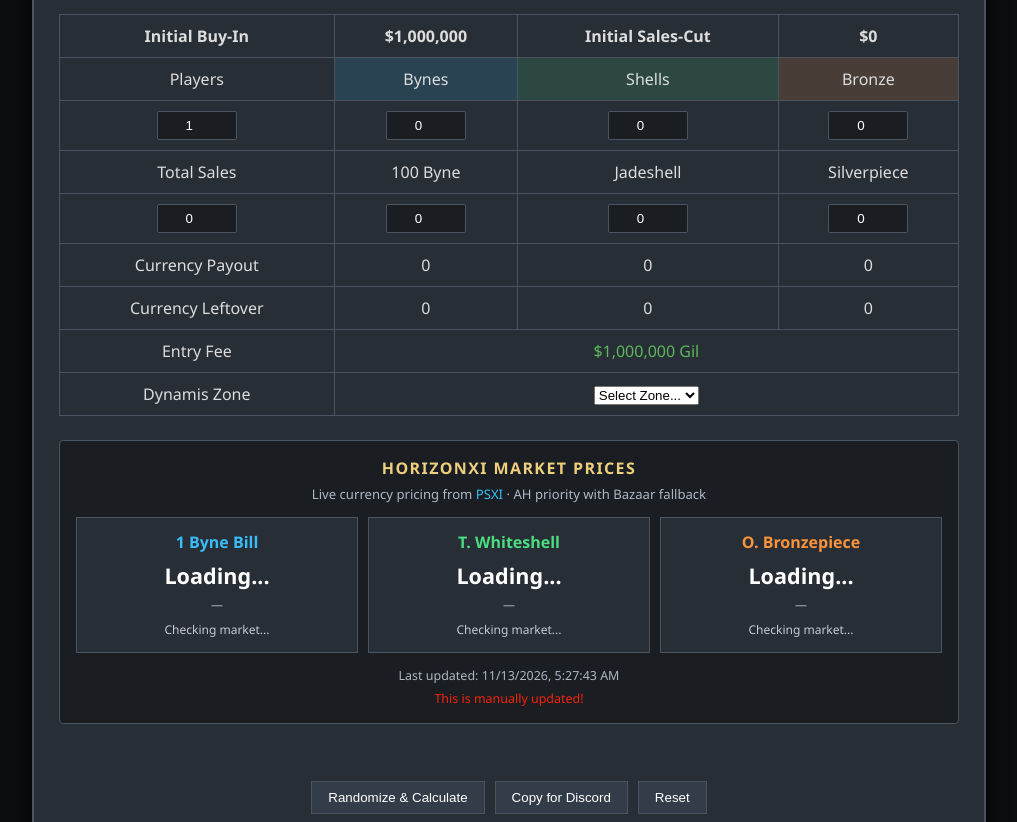
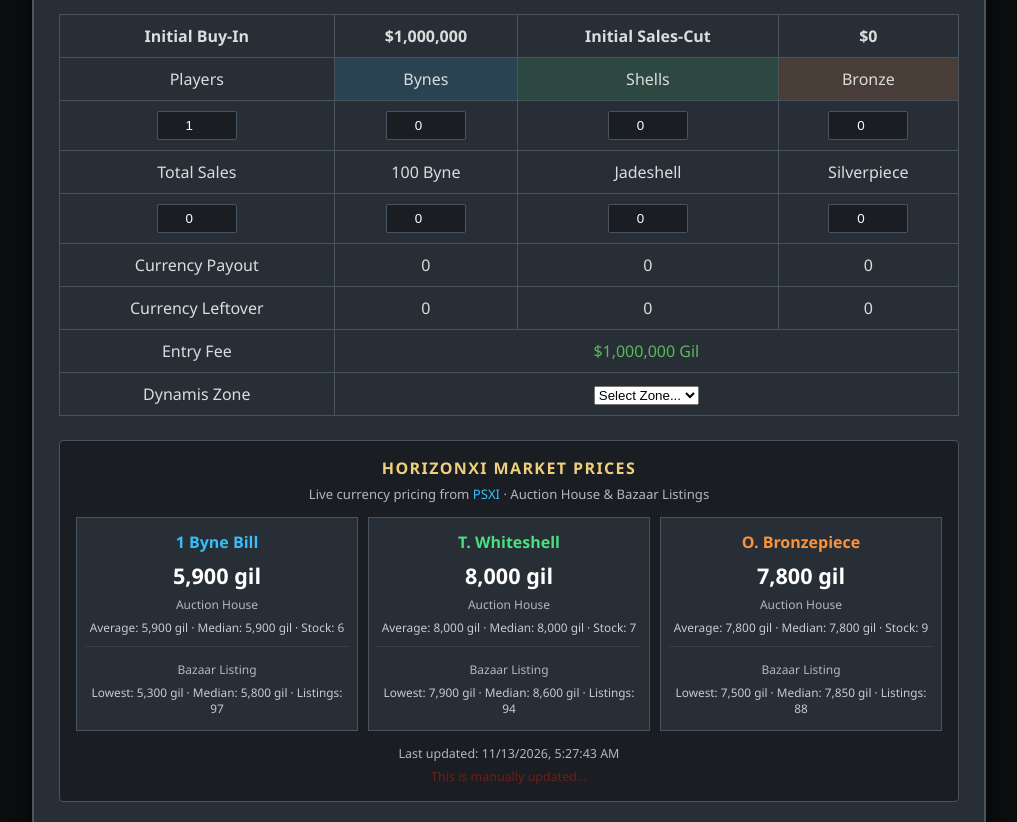
Before and after one commit to Mr-Sithel/Dynamis-Calculator, a plain HTML site: page index.html in a window 1280 px wide. Shown: the part 130-952 px from the top of the page, without its empty margins (131-1148 px from the left). Drawn offline with Linux system fonts and the light colour scheme.

Commit message:
Update Version 1.8.1

```diff
--- a/index.html
+++ b/index.html
@@ -163,10 +163,15 @@
             font-size: 0.75rem;
         }
         .market-card .market-details {
-            margin-top: 8px;
+            margin-top: 6px;
             color: #c5cbd2;
-            font-size: 0.75rem;
-            line-height: 1.5;
+            font-size: 0.74rem;
+            line-height: 1.4;
+        }
+        .market-bazaar-section {
+            margin-top: 10px;
+            padding-top: 8px;
+            border-top: 1px solid rgba(74, 84, 96, 0.5);
         }
         .market-byne .market-name { color: #38bdf8; }
         .market-shell .market-name { color: #4ade80; }
@@ -183,7 +188,7 @@
             font-size: 0.78rem;
         }
         #manualUpdate {
-            color: #f72206;
+            color: #f7220660;
             font-size: 0.78rem;
         }
         @media (max-width: 620px) {
@@ -266,31 +271,42 @@
 
         <section class="market-prices" aria-label="HorizonXI market prices">
             <h3>HorizonXI Market Prices</h3>
-            <p class="market-subtitle">Live currency pricing from <a href="https://www.psxi.gg" target="_blank" rel="noopener noreferrer">PSXI</a> · AH priority with Bazaar fallback</p>
+            <p class="market-subtitle">Live currency pricing from <a href="https://www.psxi.gg" target="_blank" rel="noopener noreferrer">PSXI</a> · Auction House & Bazaar Listings</p>
             <div class="market-grid">
                 <div class="market-card market-byne">
                     <div class="market-name">1 Byne Bill</div>
                     <div class="market-value" id="priceByne">Loading...</div>
-                    <div class="market-type" id="typeByne">—</div>
+                    <div class="market-type">Auction House</div>
                     <div class="market-details" id="detailsByne">Checking market...</div>
+                    <div class="market-bazaar-section">
+                        <div class="market-type">Bazaar Listing</div>
+                        <div class="market-details" id="bazaarByne">—</div>
+                    </div>
                 </div>
                 <div class="market-card market-shell">
                     <div class="market-name">T. Whiteshell</div>
                     <div class="market-value" id="priceShell">Loading...</div>
-                    <div class="market-type" id="typeShell">—</div>
+                    <div class="market-type">Auction House</div>
                     <div class="market-details" id="detailsShell">Checking market...</div>
+                    <div class="market-bazaar-section">
+                        <div class="market-type">Bazaar Listing</div>
+                        <div class="market-details" id="bazaarShell">—</div>
+                    </div>
                 </div>
                 <div class="market-card market-bronze">
                     <div class="market-name">O. Bronzepiece</div>
                     <div class="market-value" id="priceBronze">Loading...</div>
-                    <div class="market-type" id="typeBronze">—</div>
+                    <div class="market-type">Auction House</div>
                     <div class="market-details" id="detailsBronze">Checking market...</div>
+                    <div class="market-bazaar-section">
+                        <div class="market-type">Bazaar Listing</div>
+                        <div class="market-details" id="bazaarBronze">—</div>
+                    </div>
                 </div>
             </div>
             <div class="market-controls">
-                <!--<button type="button" onclick="loadMarketPrices()">Refresh Prices</button>-->
                 <span id="marketUpdated">Last updated: —</span>
-                <span id="manualUpdate">This is manually updated!</span>
+                <span id="manualUpdate">This is manually updated...</span>
             </div>
         </section>
 
@@ -318,7 +334,7 @@
         </table>
 
         <div class="footer-row">
-            <div class="version-footer">Version: 1.8</div>
+            <div class="version-footer">Version: 1.8.1</div>
             <div class="creator-footer">Created by Sithel</div>
         </div>
     </div>
@@ -544,26 +560,30 @@
                 if (!response.ok) throw new Error('Price data not found.');
                 const data = await response.json();
 
-                const updateCard = (item, priceId, typeId, detailsId) => {
+                const updateCard = (item, priceId, ahDetailsId, bazaarDetailsId) => {
                     if (!item) return;
                     const priceEl = document.getElementById(priceId);
-                    const typeEl = document.getElementById(typeId);
-                    const detailsEl = document.getElementById(detailsId);
+                    const ahDetailsEl = document.getElementById(ahDetailsId);
+                    const bazaarDetailsEl = document.getElementById(bazaarDetailsId);
 
-                    if (item.single !== undefined) {
-                        priceEl.textContent = formatGil(item.single);
-                        typeEl.textContent = 'Auction House';
-                        detailsEl.textContent = `Average: ${formatGil(item.average)} · Median: ${formatGil(item.median)} · Stock: ${item.stock}`;
-                    } else if (item.lowest_bazaar !== undefined) {
-                        priceEl.textContent = formatGil(item.lowest_bazaar);
-                        typeEl.textContent = 'Lowest Online Bazaar';
-                        detailsEl.textContent = `Lowest active Bazaar asking price · Qty: ${item.quantity}`;
+                    if (item.ah) {
+                        priceEl.textContent = formatGil(item.ah.single);
+                        ahDetailsEl.textContent = `Average: ${formatGil(item.ah.average)} · Median: ${formatGil(item.ah.median)} · Stock: ${item.ah.stock}`;
+                    } else {
+                        priceEl.textContent = 'Unavailable';
+                        ahDetailsEl.textContent = 'No AH data';
+                    }
+
+                    if (item.bazaar) {
+                        bazaarDetailsEl.textContent = `Lowest: ${formatGil(item.bazaar.lowest)} · Median: ${formatGil(item.bazaar.median)} · Listings: ${item.bazaar.listings}`;
+                    } else {
+                        bazaarDetailsEl.textContent = 'No active Bazaar listings';
                     }
                 };
 
-                updateCard(data.byne, 'priceByne', 'typeByne', 'detailsByne');
-                updateCard(data.whiteshell, 'priceShell', 'typeShell', 'detailsShell');
-                updateCard(data.bronzepiece, 'priceBronze', 'typeBronze', 'detailsBronze');
+                updateCard(data.byne, 'priceByne', 'detailsByne', 'bazaarByne');
+                updateCard(data.whiteshell, 'priceShell', 'detailsShell', 'bazaarShell');
+                updateCard(data.bronzepiece, 'priceBronze', 'detailsBronze', 'bazaarBronze');
 
                 if (data.updated_at) {
                     const updated = new Date(data.updated_at);
```
